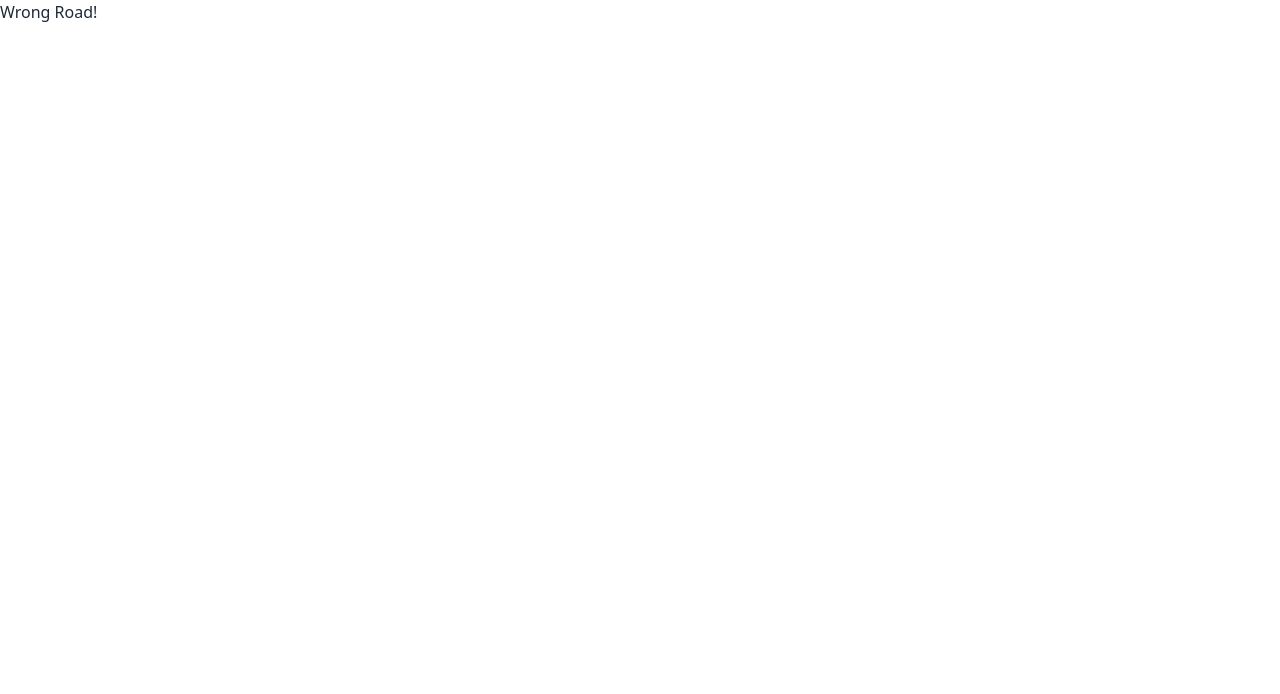
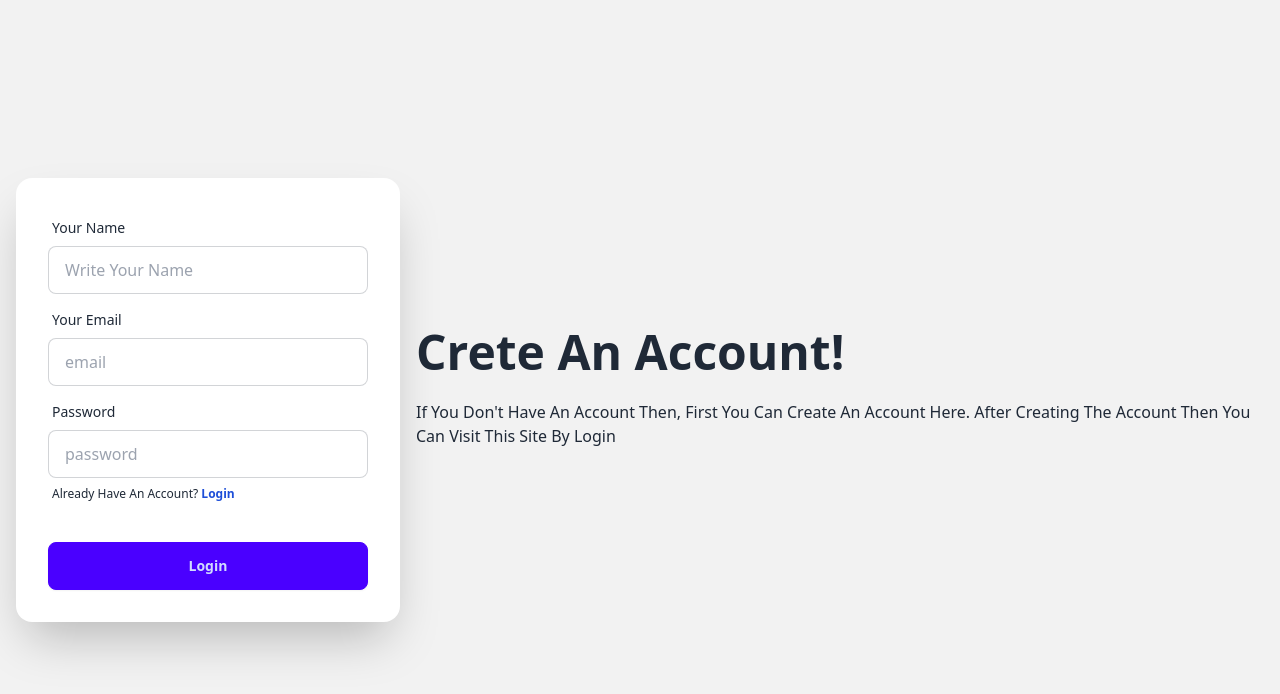
Before and after one commit to akashmuhammadabrrar/A10-tulip-B10-client, a React (Vite) app: page /registration in a window 1280 px wide. Shown: the top 694 px of the page. Built offline with nearby package versions, Linux system fonts and the light colour scheme.

Commit message:
this commit for login anb registration form created

```diff
--- a/src/components/Navbar.jsx
+++ b/src/components/Navbar.jsx
@@ -78,7 +78,9 @@ const Navbar = () => {
         <ul className="menu menu-horizontal px-1">{links}</ul>
       </div>
       <div className="navbar-end">
-        <Link className="btn">Login</Link>
+        <Link to="/login" className="btn">
+          Login
+        </Link>
       </div>
     </div>
   );
--- a/src/pages/Details.jsx
+++ b/src/pages/Details.jsx
@@ -3,11 +3,25 @@ import { useLoaderData } from "react-router-dom";
 
 const Details = () => {
   const data = useLoaderData();
-  console.log(data);
+  const { title, name, photo, email, description, deadline } = data;
 
   return (
     <div className="mt-20">
-      <h2>This is a details page: {data.length}</h2>
+      <h2 className="text-2xl font-semibold text-center">
+        This is details about: Founder: {name}
+      </h2>
+      <div className="hero bg-base-200 min-h-screen">
+        <div className="hero-content flex-col lg:flex-row">
+          <img src={photo} className="max-w-sm rounded-lg shadow-2xl" />
+          <div>
+            <h1 className="text-5xl font-bold">{title}</h1>
+            <p className="py-6">{description}</p>
+            <p className="py-6">Email: {email}</p>
+            <p className="py-6">Deadline: {deadline}</p>
+            <button className="btn btn-primary">Donate Now</button>
+          </div>
+        </div>
+      </div>
     </div>
   );
 };
--- /dev/null
+++ b/src/pages/Login.jsx
@@ -0,0 +1,56 @@
+import React from "react";
+import { Link } from "react-router-dom";
+
+const Login = () => {
+  return (
+    <div className="hero bg-base-200 min-h-screen">
+      <div className="hero-content flex-col lg:flex-row-reverse">
+        <div className="text-center lg:text-left">
+          <h1 className="text-5xl font-bold">Login now!</h1>
+          <p className="py-6">
+            If you have already have and account then you can login here by you
+            email and user name.If don't then, first create an account first.
+          </p>
+        </div>
+        <div className="card bg-base-100 w-full max-w-sm shrink-0 shadow-2xl">
+          <form className="card-body">
+            <div className="form-control">
+              <label className="label">
+                <span className="label-text">Email</span>
+              </label>
+              <input
+                type="email"
+                placeholder="email"
+                className="input input-bordered"
+                required
+              />
+            </div>
+            <div className="form-control">
+              <label className="label">
+                <span className="label-text">Password</span>
+              </label>
+              <input
+                type="password"
+                placeholder="password"
+                className="input input-bordered"
+                required
+              />
+              <label className="label">
+                <Link
+                  to="/registration"
+                  className="label-text-alt link link-hover">
+                  Crete an account?
+                </Link>
+              </label>
+            </div>
+            <div className="form-control mt-6">
+              <button className="btn btn-primary">Login</button>
+            </div>
+          </form>
+        </div>
+      </div>
+    </div>
+  );
+};
+
+export default Login;
--- /dev/null
+++ b/src/pages/Registration.jsx
@@ -0,0 +1,70 @@
+import React from "react";
+import { Link } from "react-router-dom";
+
+const Registration = () => {
+  return (
+    <div className="hero bg-base-200 min-h-screen">
+      <div className="hero-content flex-col lg:flex-row-reverse">
+        <div className="text-center lg:text-left">
+          <h1 className="text-5xl font-bold">Crete An Account!</h1>
+          <p className="py-6">
+            If You Don't Have An Account Then, First You Can Create An Account
+            Here. After Creating The Account Then You Can Visit This Site By
+            Login
+          </p>
+        </div>
+        <div className="card bg-base-100 w-full max-w-sm shrink-0 shadow-2xl">
+          <form className="card-body">
+            <div className="form-control">
+              {/* Name */}
+              <label className="label">
+                <span className="label-text">Your Name</span>
+              </label>
+              <input
+                type="text"
+                placeholder="Write Your Name"
+                className="input input-bordered"
+                required
+              />
+            </div>
+            {/* Email */}
+            <div className="form-control">
+              <label className="label">
+                <span className="label-text"> Your Email</span>
+              </label>
+              <input
+                type="email"
+                placeholder="email"
+                className="input input-bordered"
+                required
+              />
+            </div>
+            {/* password */}
+            <div className="form-control">
+              <label className="label">
+                <span className="label-text">Password</span>
+              </label>
+              <input
+                type="password"
+                placeholder="password"
+                className="input input-bordered"
+                required
+              />
+              <label className="label">
+                <Link to="/login" className="label-text-alt link link-hover">
+                  Already Have An Account?{" "}
+                  <span className="text-blue-700 font-bold">Login</span>
+                </Link>
+              </label>
+            </div>
+            <div className="form-control mt-6">
+              <button className="btn btn-primary">Login</button>
+            </div>
+          </form>
+        </div>
+      </div>
+    </div>
+  );
+};
+
+export default Registration;
```
Also changed, not shown: src/routes/router.jsx (+10 -1 lines).
